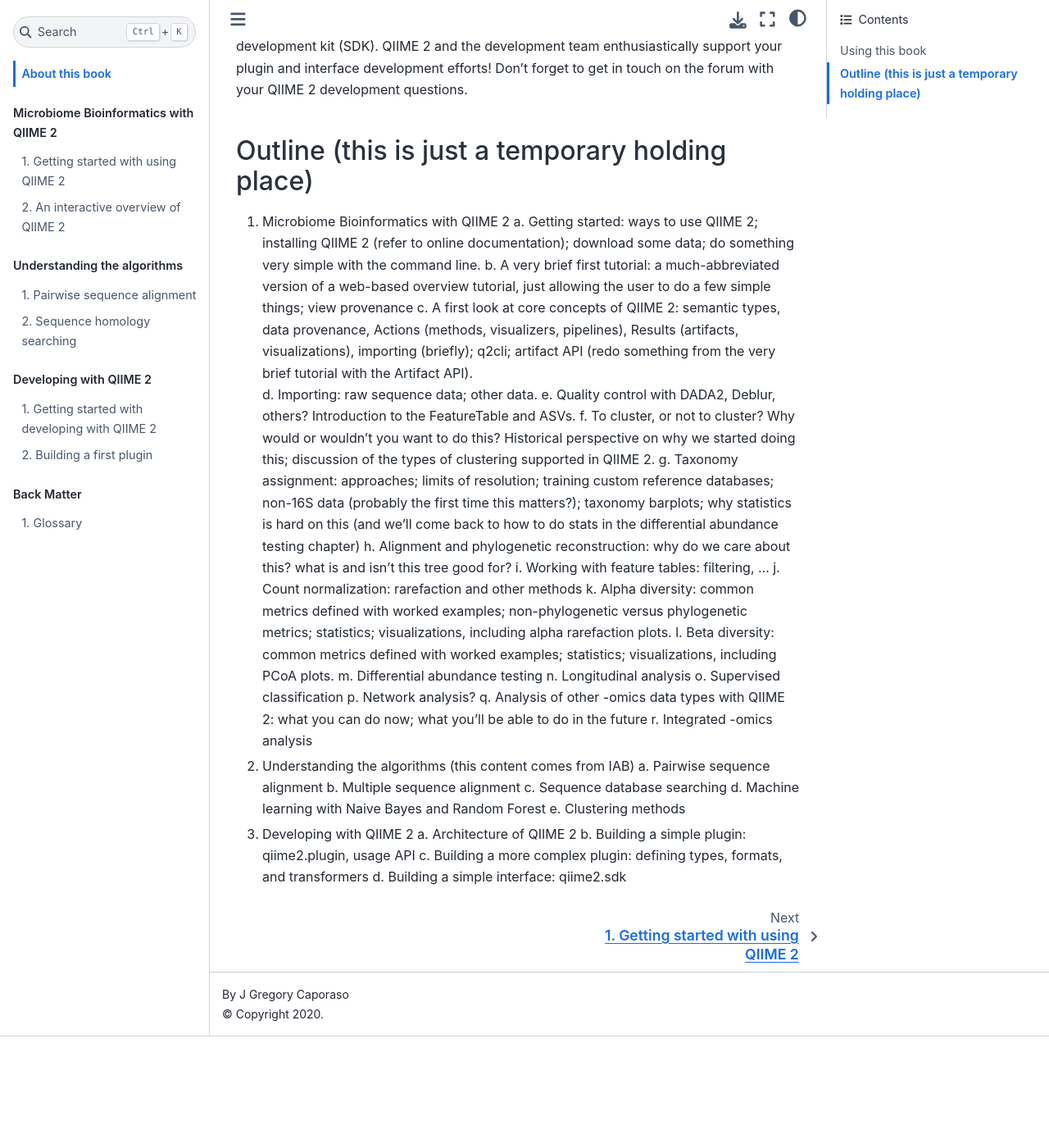
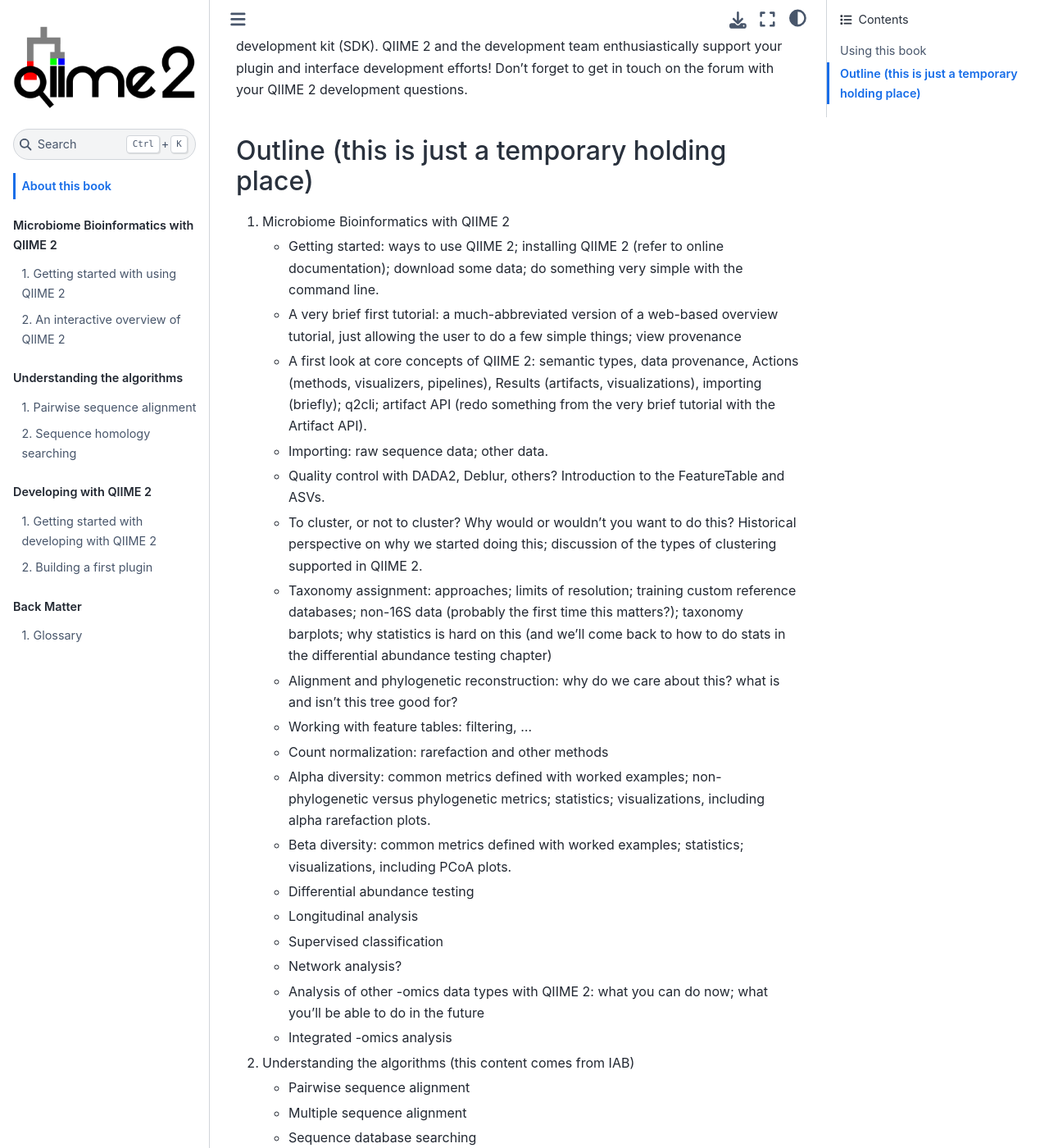
Before and after one commit to gregcaporaso/q2book, a Jupyter Book: the page built from book/intro.md, in a window 1280 px wide and 1400 px high, scrolled down 2350 px. Shown: the whole window at 82% size. Built offline with Jupyter Book 1.0.4 settings and Sphinx 7.4.7 and the Sphinx Book theme 1.1.4, drawn with Linux system fonts in a browser that asks for light colours; cross-references to code outside the pages are shown as plain code; before the commit the page ends 3614 px from its top, so only the background shows below that; some of the changed text lies outside the part shown.

Commit message:
fixed formatting of outline list

```diff
--- a/book/intro.md
+++ b/book/intro.md
@@ -23,34 +23,34 @@ Section 3 is intended to be read sequentially. This will take you through differ
 ## Outline (this is just a temporary holding place)
 
 1. Microbiome Bioinformatics with QIIME 2
- a. Getting started: ways to use QIIME 2; installing QIIME 2 (refer to online documentation); download some data; do something very simple with the command line.
- b. A very brief first tutorial: a much-abbreviated version of a web-based overview tutorial, just allowing the user to do a few simple things; view provenance
- c. A first look at core concepts of QIIME 2: semantic types, data provenance, Actions (methods, visualizers, pipelines), Results (artifacts, visualizations), importing (briefly); q2cli; artifact API (redo something from the very brief tutorial with the Artifact API).
- d. Importing: raw sequence data; other data.
- e. Quality control with DADA2, Deblur, others? Introduction to the FeatureTable and ASVs.
- f. To cluster, or not to cluster? Why would or wouldn't you want to do this? Historical perspective on why we started doing this; discussion of the types of clustering supported in QIIME 2.
- g. Taxonomy assignment: approaches; limits of resolution; training custom reference databases; non-16S data (probably the first time this matters?); taxonomy barplots; why statistics is hard on this (and we'll come back to how to do stats in the differential abundance testing chapter)
- h. Alignment and phylogenetic reconstruction: why do we care about this? what is and isn't this tree good for?
- i. Working with feature tables: filtering, ...
- j. Count normalization: rarefaction and other methods
- k. Alpha diversity: common metrics defined with worked examples; non-phylogenetic versus phylogenetic metrics; statistics; visualizations, including alpha rarefaction plots.
- l. Beta diversity: common metrics defined with worked examples; statistics; visualizations, including PCoA plots.
- m. Differential abundance testing
- n. Longitudinal analysis
- o. Supervised classification
- p. Network analysis?
- q. Analysis of other -omics data types with QIIME 2: what you can do now; what you'll be able to do in the future
- r. Integrated -omics analysis
+	* Getting started: ways to use QIIME 2; installing QIIME 2 (refer to online documentation); download some data; do something very simple with the command line.
+	* A very brief first tutorial: a much-abbreviated version of a web-based overview tutorial, just allowing the user to do a few simple things; view provenance
+	* A first look at core concepts of QIIME 2: semantic types, data provenance, Actions (methods, visualizers, pipelines), Results (artifacts, visualizations), importing (briefly); q2cli; artifact API (redo something from the very brief tutorial with the Artifact API).
+	* Importing: raw sequence data; other data.
+	* Quality control with DADA2, Deblur, others? Introduction to the FeatureTable and ASVs.
+	* To cluster, or not to cluster? Why would or wouldn't you want to do this? Historical perspective on why we started doing this; discussion of the types of clustering supported in QIIME 2.
+	* Taxonomy assignment: approaches; limits of resolution; training custom reference databases; non-16S data (probably the first time this matters?); taxonomy barplots; why statistics is hard on this (and we'll come back to how to do stats in the differential abundance testing chapter)
+	* Alignment and phylogenetic reconstruction: why do we care about this? what is and isn't this tree good for?
+	* Working with feature tables: filtering, ...
+	* Count normalization: rarefaction and other methods
+	* Alpha diversity: common metrics defined with worked examples; non-phylogenetic versus phylogenetic metrics; statistics; visualizations, including alpha rarefaction plots.
+	* Beta diversity: common metrics defined with worked examples; statistics; visualizations, including PCoA plots.
+	* Differential abundance testing
+	* Longitudinal analysis
+	* Supervised classification
+	* Network analysis?
+	* Analysis of other -omics data types with QIIME 2: what you can do now; what you'll be able to do in the future
+	* Integrated -omics analysis
 
 2. Understanding the algorithms (this content comes from IAB)
- a. Pairwise sequence alignment
- b. Multiple sequence alignment
- c. Sequence database searching
- d. Machine learning with Naive Bayes and Random Forest
- e. Clustering methods
+	 * Pairwise sequence alignment
+	 * Multiple sequence alignment
+	 * Sequence database searching
+	 * Machine learning with Naive Bayes and Random Forest
+	 * Clustering methods
 
 3. Developing with QIIME 2
- a. Architecture of QIIME 2
- b. Building a simple plugin: qiime2.plugin, usage API
- c. Building a more complex plugin: defining types, formats, and transformers
- d. Building a simple interface: qiime2.sdk
+	 * Architecture of QIIME 2
+	 * Building a simple plugin: qiime2.plugin, usage API
+	 * Building a more complex plugin: defining types, formats, and transformers
+	 * Building a simple interface: qiime2.sdk
```
